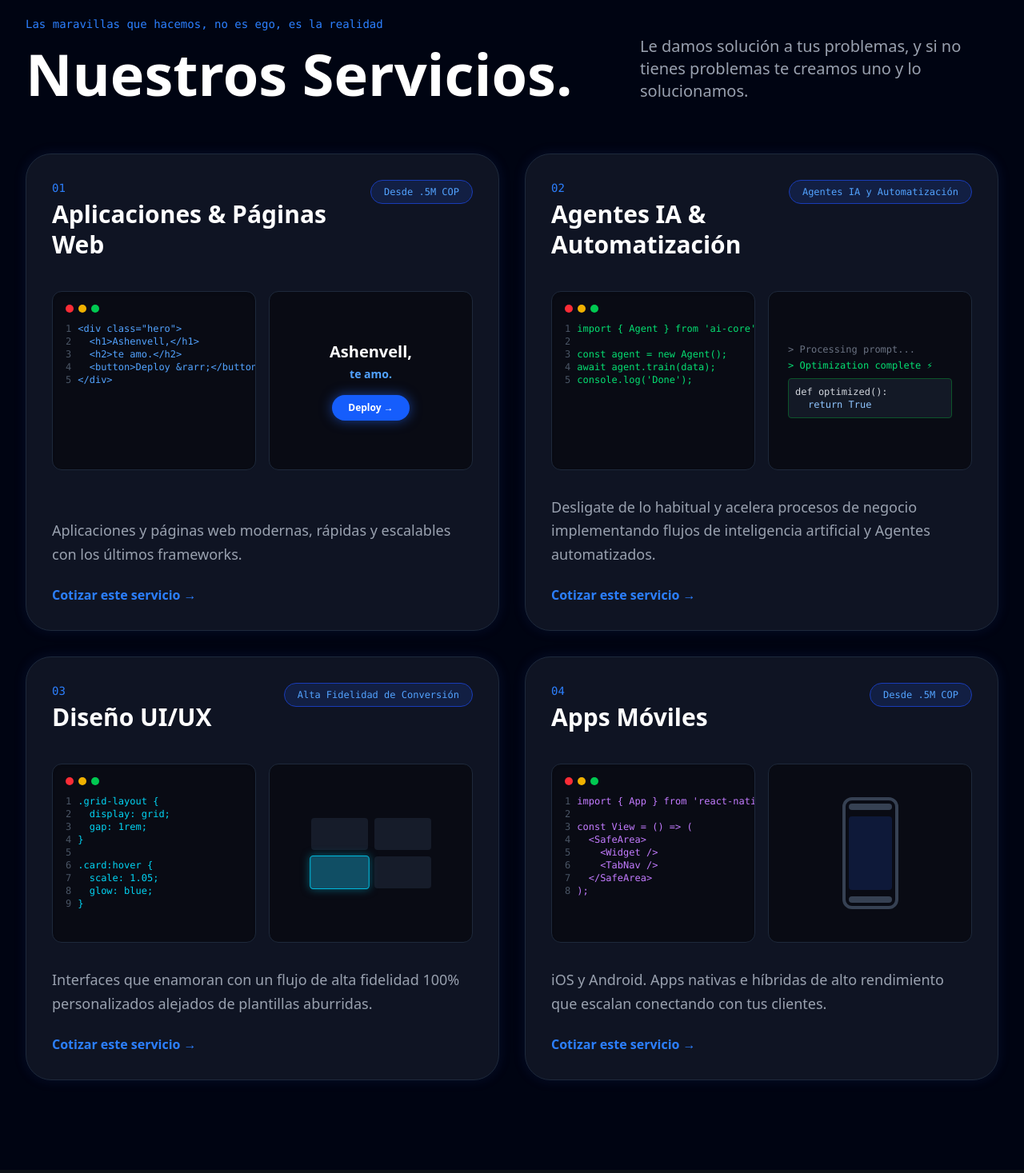
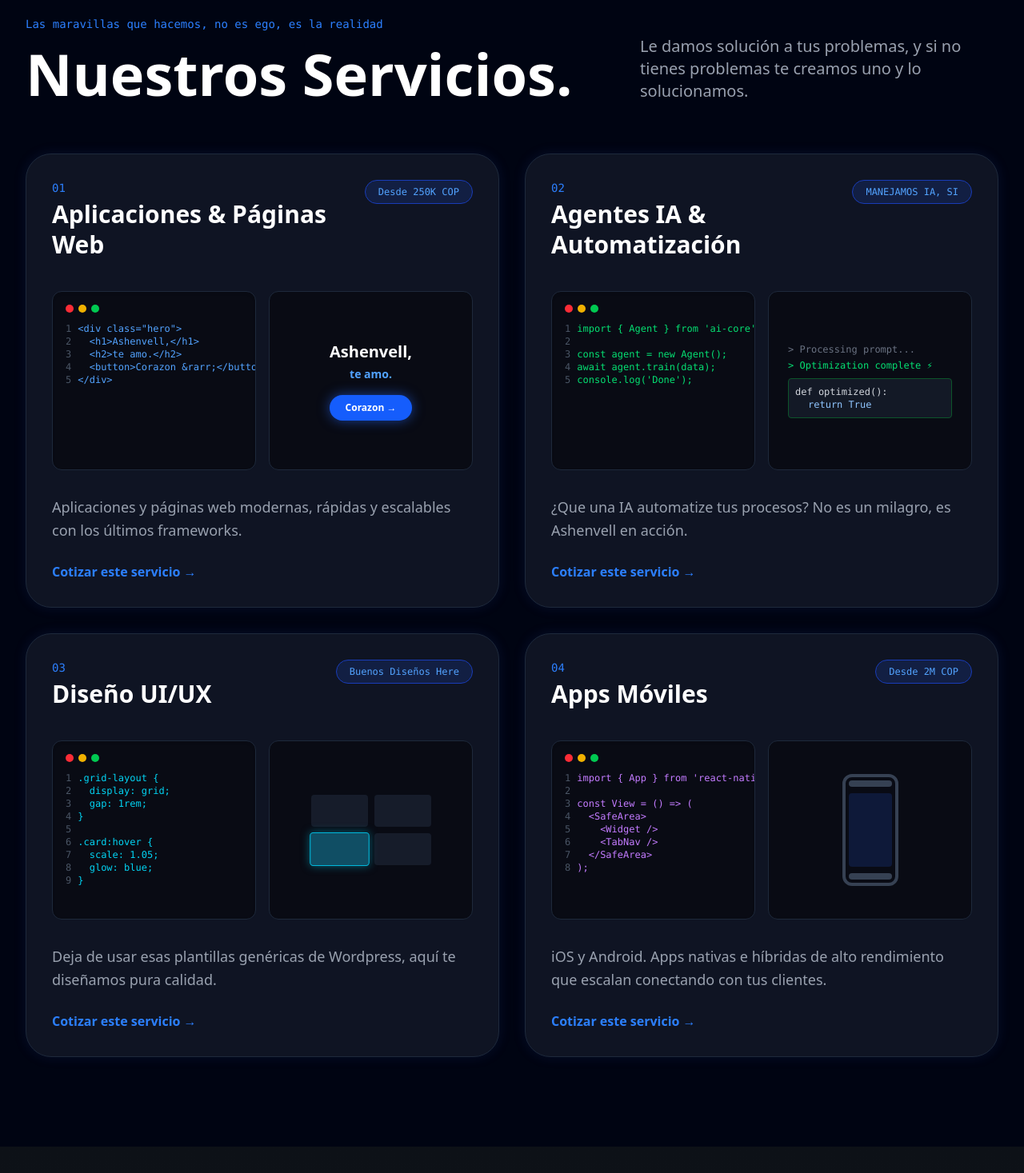
Before and after one commit to JSBHernandez/Ashenvell2, a Next.js app: page / in a window 1280 px wide. Shown: the part 892-2359 px from the top of the page at 80% size. Built offline with nearby package versions, Linux system fonts and the light colour scheme; no server answers.

Commit message:
Update service descriptions and button text in ServicesSection for improved clarity and engagement

```diff
--- a/src/app/components/ServicesSection.tsx
+++ b/src/app/components/ServicesSection.tsx
@@ -55,7 +55,7 @@
 );
 
 const WebAnimation = () => {
-  const code = `<div class="hero">\n  <h1>Ashenvell,</h1>\n  <h2>te amo.</h2>\n  <button>Deploy &rarr;</button>\n</div>`;
+  const code = `<div class="hero">\n  <h1>Ashenvell,</h1>\n  <h2>te amo.</h2>\n  <button>Corazon &rarr;</button>\n</div>`;
   const { displayedText, isComplete } = useTypingEffect(code, 60);
 
   return (
@@ -75,7 +75,7 @@
         <div className="flex flex-col items-center text-center transition-opacity duration-500">
           <h1 className="text-white font-bold text-xl mb-1">Ashenvell,</h1>
           <h2 className="text-blue-400 font-semibold mb-4 text-sm">te amo.</h2>
-          <button className="bg-blue-600 text-white px-5 py-2 rounded-full text-xs font-semibold shadow-[0_0_15px_rgba(37,99,235,0.6)]">Deploy &rarr;</button>
+          <button className="bg-blue-600 text-white px-5 py-2 rounded-full text-xs font-semibold shadow-[0_0_15px_rgba(37,99,235,0.6)]">Corazon &rarr;</button>
         </div>
       </div>
     </div>
@@ -193,26 +193,26 @@
     titleEng: 'Landings & Web',
     descEsp: 'Aplicaciones y páginas web modernas, rápidas y escalables con los últimos frameworks.',
     descEng: 'Modern Apps and Web Pages, fast and scalable with the latest frameworks.',
-    labelEsp: 'Desde .5M COP',
-    labelEng: 'Sites from  USD',
+    labelEsp: 'Desde 250K COP',
+    labelEng: 'Sites from 100 USD',
   },
   {
     id: 'ai',
     titleEsp: 'Agentes IA & Automatización',
     titleEng: 'AI agents & Automation',
-    descEsp: 'Desligate de lo habitual y acelera procesos de negocio implementando flujos de inteligencia artificial y Agentes automatizados.',
+    descEsp: '¿Que una IA automatize tus procesos? No es un milagro, es Ashenvell en acción.',
     descEng: 'Detach from the usual and speed up business processes by deploying artificial intelligence flows and Agents.',
-    labelEsp: 'Agentes IA y Automatización',
-    labelEng: 'AI Agents & Scripts',
+    labelEsp: 'MANEJAMOS IA, SI',
+    labelEng: 'WE HANDLE AI, YES',
   },
   {
     id: 'uiux',
     titleEsp: 'Diseño UI/UX',
     titleEng: 'UI/UX Design',
-    descEsp: 'Interfaces que enamoran con un flujo de alta fidelidad 100% personalizados alejados de plantillas aburridas.',
-    descEng: 'Interfaces that spark love with zero boring templates and 100% customized workflows.',
-    labelEsp: 'Alta Fidelidad de Conversión',
-    labelEng: 'High-Fidelity Wireframing',
+    descEsp: 'Deja de usar esas plantillas genéricas de Wordpress, aquí te diseñamos pura calidad.',
+    descEng: 'Stop using boring Wordpress templates and get 100% customized interfaces.',
+    labelEsp: 'Buenos Diseños Here',
+    labelEng: 'Good Designs here',
   },
   {
     id: 'mobile',
@@ -220,8 +220,8 @@
     titleEng: 'Mobile Apps',
     descEsp: 'iOS y Android. Apps nativas e híbridas de alto rendimiento que escalan conectando con tus clientes.',
     descEng: 'iOS and Android. High-performance native & hybrid apps that scale mapping your user needs.',
-    labelEsp: 'Desde .5M COP',
-    labelEng: 'Apps from  USD',
+    labelEsp: 'Desde 2M COP',
+    labelEng: 'Apps from 1000 USD',
   }
 ];
 
@@ -230,7 +230,7 @@
   index: number;
   isVisible: boolean;
   isEnglish: boolean;
-}> = ({ item, index, isVisible, isEnglish }) => {
+}> = ({ item, index, isEnglish }) => {
   const renderAnimation = () => {
     switch (item.id) {
       case 'web': return <WebAnimation />;
```
